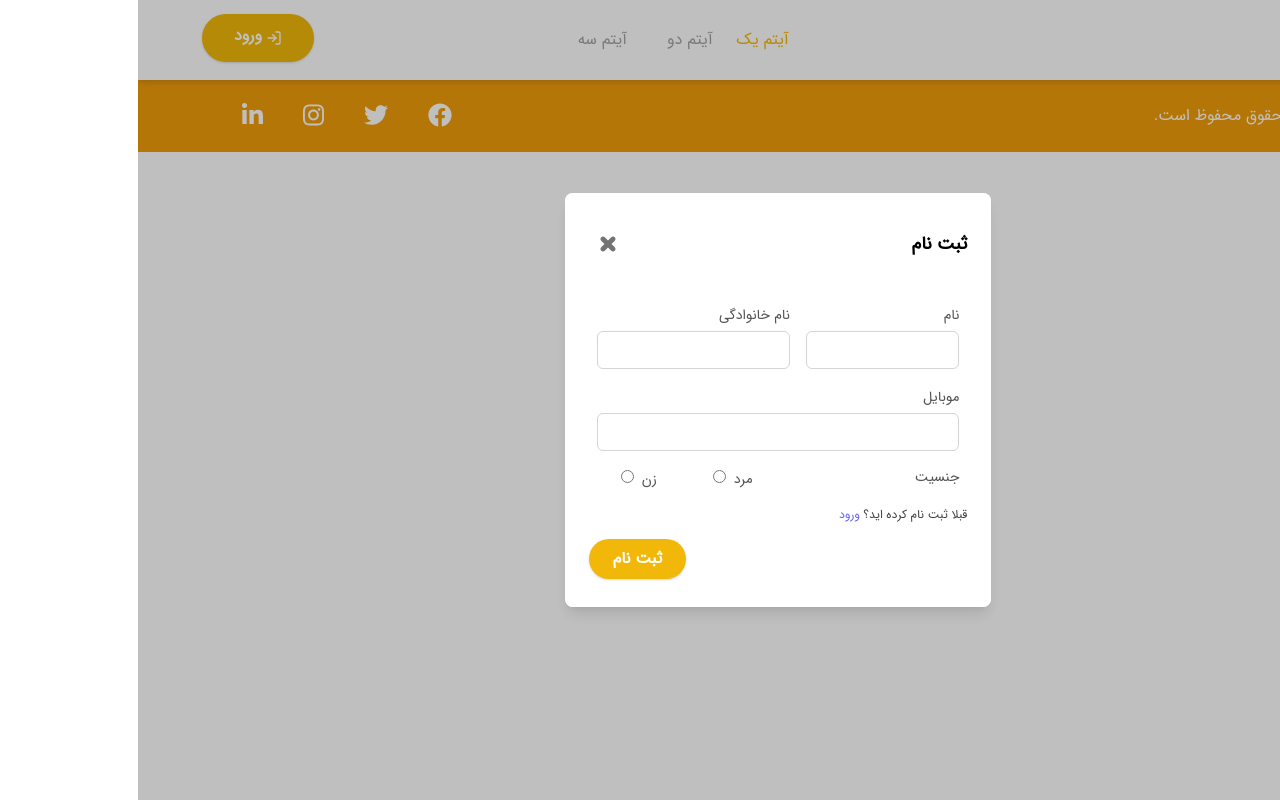
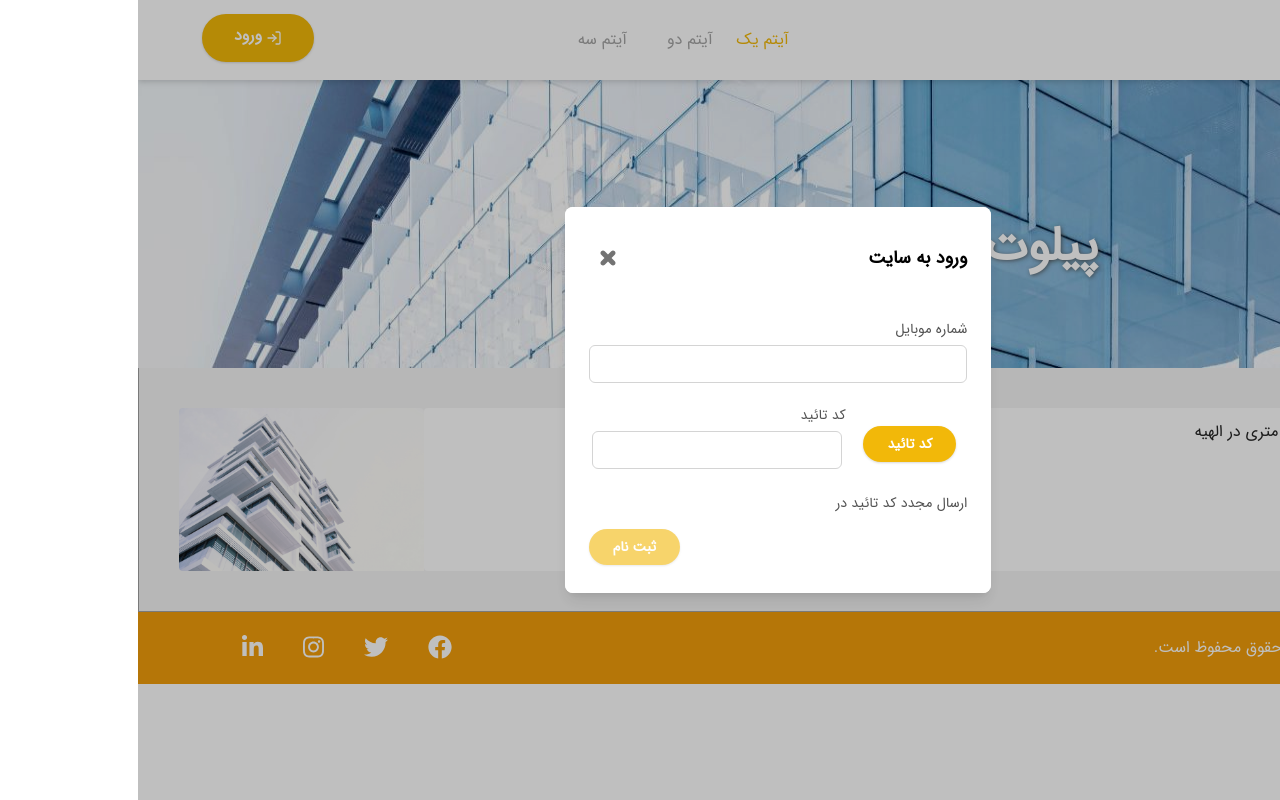
Before and after one commit to SaharMirkamrani/pillot, a React (Create React App) app: page /buyandsell in a window 1280 px wide. Both pictures are taken after a click on the button "ورود". Built offline with nearby package versions, Linux system fonts and the light colour scheme.

Commit message:
Half-way login validation and product banner ui

```diff
--- a/src/App.js
+++ b/src/App.js
@@ -3,6 +3,7 @@ import { BrowserRouter as Router, Switch, Route } from 'react-router-dom';
 import Landing from './components/Landing';
 import Header from './components/Header';
 import Footer from './components/Footer';
+import BuyandSell from './pages/BuyandSell';
 
 const App = () => {
   const [token, setToken] = useState("");
@@ -12,6 +13,7 @@ const App = () => {
       <Router>
         <Header token={token} setToken={setToken} />
         <Switch>
+          <Route exact path="/buyandsell" component={BuyandSell} />
           <Route exact path="/" component={Landing} />
         </Switch>
         <Footer />
--- a/src/components/Header.jsx
+++ b/src/components/Header.jsx
@@ -67,7 +67,8 @@ const Header = ({token}) => {
               <div className="absolute inset-y-0 right-0 flex items-center pr-2 md:static md:inset-auto md:ml-6 md:pr-0">
                 {/* Profile dropdown */}
                 <Menu as="div" className="ml-0 relative">
-                  {token !== "" ? <Login /> : <SignUp />}
+                  {/* {token !== "" ? <Login /> : <SignUp />} */}
+                  <Login token={token} />
                 </Menu>
               </div>
             </div>
--- a/src/components/Login.jsx
+++ b/src/components/Login.jsx
@@ -5,7 +5,7 @@ import { FiLogIn } from 'react-icons/fi';
 import ValidationError from './ValidationError';
 import axios from 'axios';
 
-const Login = () => {
+const Login = ({ token }) => {
   const [showModal, setShowModal] = useState(false);
   const [mobileError, setMobileError] = useState(false);
   const [passwordError, setPasswordError] = useState(false);
@@ -19,39 +19,59 @@ const Login = () => {
   };
 
   const validateMobilephone = (input) => {
-    let mobile = /^\d{11}$/;
+    let mobile = /^09{1}[\d]{9}$/;
     if (mobile.test(input)) {
       setMobileError(false);
+      return input;
     } else {
       setMobileError(true);
+      return false;
     }
   };
 
   const validatePassword = (pass) => {
     if (pass.length !== 4) {
       setPasswordError(true);
+      return false;
     } else {
       setPasswordError(false);
+      return pass;
     }
   };
 
+  const handleTimer = () => {
+    const timerId = setTimeout(()=>"hey" ,1000)
+    console.log(timerId)
+  }
+
+  console.log(handleTimer())
+
   const handleFormSubmit = (e) => {
     e.preventDefault();
-    axios
-      .post('http://site.pillot.ir/admin/Customers/API/_login', loginValues, {
-        headers: {
-          token: 'test',
-          'Access-Control-Allow-Origin': '*',
-        },
-      })
-      .then((response) => {
-        console.log(response.data.data);
-      })
-      .catch((error) => {
-        console.error(error);
-      });
-      setLoginValues({ phone: '', password: '' })
+    validateMobilephone(loginValues.phone);
+    validatePassword(loginValues.password);
+    if (validateMobilephone(loginValues.phone) === false) return;
+    if (validatePassword(loginValues.password) === false) return;
+    setLoginValues({ phone: '', password: '' });
+
+    setShowModal(false);
+
+    // axios
+    //   .post('http://site.pillot.ir/admin/Customers/API/_login', loginValues, {
+    //     headers: {
+    //       token: 'test',
+    //       'Access-Control-Allow-Origin': '*',
+    //     },
+    //   })
+    //   .then((response) => {
+    //     console.log(response.data.data);
+    //   })
+    //   .catch((error) => {
+    //     console.error(error);
+    //   });
+    //   setLoginValues({ phone: '', password: '' })
   };
+
   console.log(loginValues);
 
   return (
@@ -85,7 +105,7 @@ const Login = () => {
 
                   <form onSubmit={handleFormSubmit}>
                     <div>
-                      <label htmlFor="email" className="text-sm text-gray-600">
+                      <label htmlFor="number" className="text-sm text-gray-600">
                         شماره موبایل
                       </label>
                       <input
@@ -102,16 +122,27 @@ const Login = () => {
                       />
                       {mobileError && (
                         <ValidationError
-                          text={'شماره موبایل باید 11 رقم باشد.'}
+                          text={'لطفا شماره موبایل صحیح را وارد کنید.'}
                         />
                       )}
                     </div>
+                    <div className="flex justify-around items-center mt-1">
+                      {!token && (
+                        <button
+                          className={`m-1 bg-yellow text-white hover:bg-lightYellow font-semibold text-sm px-6 py-2 rounded-full shadow hover:shadow-lg outline-none focus:outline-none ease-linear transition-all duration-150`}
+                          type="submit"
+                          onClick={handleFormSubmit}
+                        >
+                        کد تائید
+                        </button>
+                      )}
+
                       <div>
                         <label
                           htmlFor="password"
                           className="text-sm text-gray-600"
                         >
-                        رمز عبور
+                          {token ? 'رمز عبور' : 'کد تائید'}
                         </label>
                         <input
                           onChange={handleInputChange}
@@ -119,33 +150,27 @@ const Login = () => {
                           required
                           name="password"
                           type="password"
-                        className={`w-full mt-1 p-2 text-primary border border-gray-300 rounded-md outline-none text-sm transition duration-150 ease-in-out mb-4 focus:ring-2 focus:ring-lightYellow focus:border-transparent`}
+                          className={`w-full m-1 p-2 text-primary border border-gray-300 rounded-md outline-none text-sm transition duration-150 ease-in-out mb-4 focus:ring-2 focus:ring-lightYellow focus:border-transparent`}
                           id="password"
                           onBlurCapture={() =>
                             validatePassword(loginValues.password)
                           }
                         />
                         {passwordError && (
-                        <ValidationError text={'پسورد باید 4 رقم باشد.'} />
+                          <ValidationError
+                            text={'لطفا رمز عبور صحیح وارد کنید.'}
+                          />
                         )}
                       </div>
+                    </div>
+
                     <div className="flex justify-start flex-row items-center mt-2">
-                      <p className="text-xs text-gray-700">
+                      <p className="text-sm text-gray-600">
                         {' '}
-                        رمز عبور خود را فراموش کرده اید؟{' '}
-                        <Link to="/resetPass">
-                          <button
-                            className="bg-transparent border-0 leading-none font-medium outline-none focus:outline-none"
-                            onClick={() => setShowModal(false)}
-                          >
-                            <p className="text-xs text-indigo-500 inline">
-                              بازیابی رمز عبور
-                            </p>
-                          </button>
-                        </Link>
+                        ارسال مجدد کد تائید در
                       </p>
                     </div>
-
+{/*
                     <div className="flex justify-start flex-row items-center mt-2">
                       <p className="text-xs text-gray-700">
                         {' '}
@@ -163,15 +188,18 @@ const Login = () => {
                           </button>
                         </Link>
                       </p>
-                    </div>
+                    </div> */}
 
                     <div className="flex justify-end items-center mt-1">
                       <button
-                        className="bg-yellow text-white hover:bg-lightYellow font-semibold text-md px-6 py-2 rounded-full shadow hover:shadow-lg outline-none focus:outline-none mr-1 mb-1 ease-linear transition-all duration-150"
+                        className={` ${
+                          loginValues.password.length !== 4 &&
+                          'opacity-60 cursor-not-allowed'
+                        } mt-3 bg-yellow text-white hover:bg-lightYellow font-semibold text-sm px-6 py-2 rounded-full shadow hover:shadow-lg outline-none focus:outline-none mr-1 mb-1 ease-linear transition-all duration-150`}
                         type="submit"
-                        onClick={() => setShowModal(false)}
+                        onClick={handleFormSubmit}
                       >
-                        ورود
+                        {!token ? "ثبت نام" : "ورود"}
                       </button>
                     </div>
                   </form>
--- /dev/null
+++ b/src/components/ProductBanner.jsx
@@ -0,0 +1,47 @@
+import pic from '../assets/sample.jpg';
+
+const ProductBanner = () => {
+  return (
+    <>
+      <div className="p-10 m-auto flex flex-row justify-center border-r border-b border-l border-gray-400">
+        <div className="bg-white rounded w-5/6 flex items-right flex-col justify-between">
+          <div className="p-3">
+            <h3 className="text-md text-gray-800">
+              {' '}
+              آپارتمان 500 متری در الهیه
+            </h3>
+            <div>
+              <p className="text-sm font-medium text-gray-500 leading-none pt-5">
+                توافقی
+              </p>
+              <p className="text-sm text-gray-400">امروز</p>
+            </div>
+          </div>
+        </div>
+        <div className="rounded-t rounded-t-none rounded-l overflow-hidden bg-black w-64">
+          <img src={pic} alt="itemPic" className="" />
+        </div>
+      </div>
+
+      {/*
+      <div class="p-10">
+      <div className=" w-full lg:max-w-full lg:flex">
+
+      <div className="border-r border-b border-l border-gray-400 lg:border-l-0 lg:border-t lg:border-gray-400 bg-white rounded-b lg:rounded-b-none lg:rounded-r p-4 flex flex-col justify-between leading-normal">
+        <div className="flex items-center">
+          <div className="text-sm">
+            <p className="text-gray-900 leading-none">توافقی</p>
+            <p className="text-gray-600">امروز</p>
+          </div>
+        </div>
+      </div>
+      <div className="h-48 lg:h-auto lg:w-48 flex-none bg-cover rounded-t lg:rounded-t-none lg:rounded-l text-center overflow-hidden">
+      <img src={pic} alt="itemPic" />
+      </div>
+    </div>
+  </div> */}
+    </>
+  );
+};
+
+export default ProductBanner;
--- /dev/null
+++ b/src/pages/BuyandSell.jsx
@@ -0,0 +1,13 @@
+import BackgroundLanding from '../components/BackgroundLanding';
+import SingleCategory from '../components/ProductBanner';
+
+const BuyandSell = () => {
+  return (
+    <>
+      <BackgroundLanding />
+			<SingleCategory />
+    </>
+  );
+};
+
+export default BuyandSell;
```
Also changed, not shown: src/assets/sample.jpg (added). Lines whose indentation alone changed are shown as unchanged.
